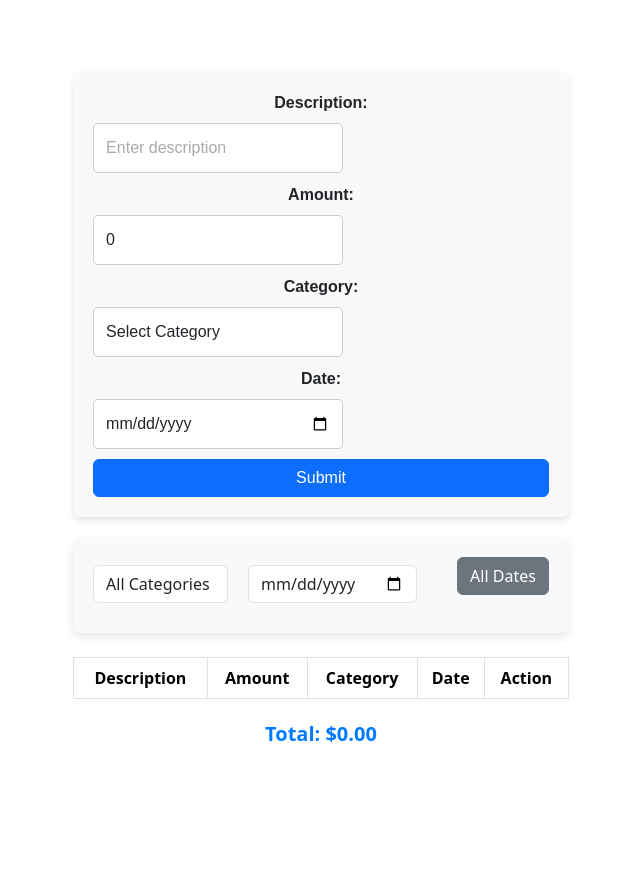
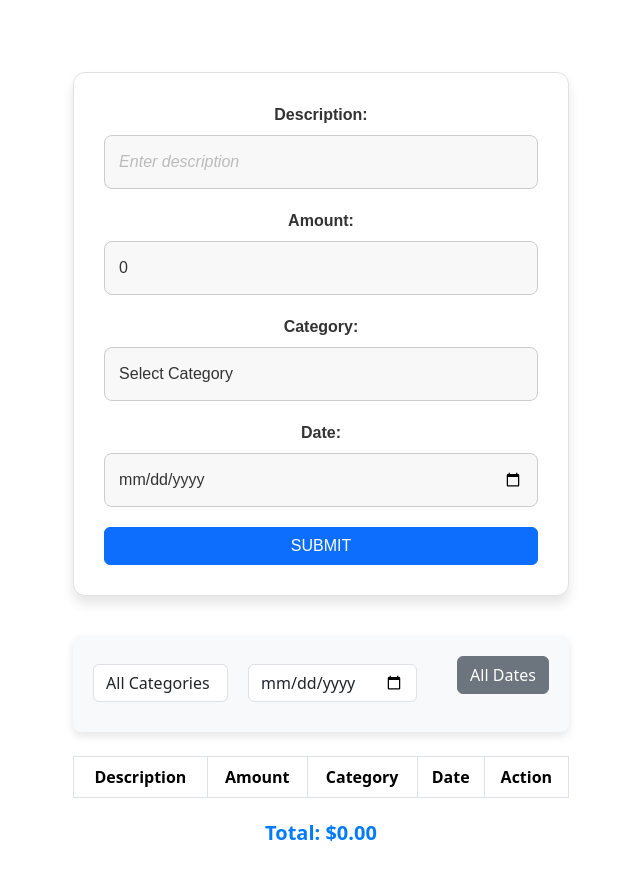
Before and after one commit to TewodrosAdimas/expenseTracker, a React (Vite) app in the folder expense-tracker/: page / in a window 1280 px wide. Shown: the whole page, without its empty margins (319-959 px from the left). Before the commit the page ends 800 px from the top, so only its background shows below. Built offline with nearby package versions, Linux system fonts and the light colour scheme.

Commit message:
form style modified

```diff
--- a/expense-tracker/src/components/Form/styles.css
+++ b/expense-tracker/src/components/Form/styles.css
@@ -1,63 +1,81 @@
 /* Overall container styling */
 .form-container {
-  background-color: #f9f9f9;
-  padding: 20px;
-  border-radius: 8px;
-  box-shadow: 0 4px 6px rgba(0, 0, 0, 0.1);
-  max-width: 600px;
-  margin: 20px auto;
-  font-family: Arial, sans-serif;
+  background-color: #ffffff; /* Brighter background for a cleaner look */
+  padding: 30px;
+  border-radius: 12px;
+  box-shadow: 0 8px 12px rgba(0, 0, 0, 0.1);
+  max-width: 700px; /* Increased container width */
+  margin: 40px auto;
+  font-family: 'Poppins', Arial, sans-serif; /* Modern and clean font */
+  border: 1px solid #e0e0e0;
 }
 
 /* Form inputs styling */
+.form-container .form-group {
+  margin-bottom: 20px;
+}
+
 .form-container .form-group label {
   font-weight: 600;
   margin-bottom: 8px;
+  color: #333333; /* Slightly darker label color for better readability */
+  display: block; /* Ensure labels are on their own line */
 }
 
 .form-container .form-control {
-  border-radius: 5px;
-  border: 1px solid #ccc;
-  padding: 12px;
+  border-radius: 8px; /* Softer rounded corners */
+  border: 1px solid #cccccc;
+  padding: 14px;
   font-size: 16px;
-  transition: border-color 0.3s ease;
+  color: #333333; /* Text color for inputs */
+  background-color: #f8f8f8; /* Subtle background for inputs */
+  transition: all 0.3s ease-in-out;
+  width: 100%; /* Full-width inputs */
+  max-width: 100%; /* Prevents breaking in larger containers */
+  box-sizing: border-box; /* Includes padding and border in width calculation */
 }
 
 /* Focus effect on form inputs */
 .form-container .form-control:focus {
-  border-color: #007bff;
-  box-shadow: 0 0 5px rgba(0, 123, 255, 0.5);
+  border-color: #4caf50; /* Green accent for focus */
+  box-shadow: 0 0 8px rgba(76, 175, 80, 0.3); /* Subtle glow */
+  background-color: #ffffff; /* Brighten input on focus */
 }
 
 /* Submit button styling */
 .submit-btn {
-  padding: 10px 20px;
-  font-size: 16px;
-  background-color: #007bff;
-  color: white;
+  padding: 12px 25px;
+  font-size: 18px; /* Slightly larger font for emphasis */
+  background-color: #4caf50; /* Modern green color */
+  color: #ffffff;
   border: none;
-  border-radius: 5px;
-  width: 100%;
-  transition: background-color 0.3s ease;
+  border-radius: 8px;
+  cursor: pointer;
+  font-weight: 600;
+  text-transform: uppercase; /* Make the button text stand out */
+  transition: all 0.3s ease;
+  width: 100%; /* Full-width button */
 }
 
 .submit-btn:hover {
-  background-color: #0056b3;
+  background-color: #388e3c; /* Darker green on hover */
+  box-shadow: 0 4px 10px rgba(0, 0, 0, 0.2); /* Add a slight shadow on hover */
 }
 
 /* Styling for placeholders */
 .form-container .form-control::placeholder {
-  color: #aaa;
+  color: #bbbbbb;
+  font-style: italic; /* Makes placeholders stand out as hints */
 }
 
 /* Responsive form layout */
 @media (max-width: 768px) {
   .form-container {
-    padding: 15px;
-    margin: 10px;
+    padding: 20px;
+    margin: 15px;
   }
 
   .submit-btn {
-    width: 100%;
+    width: 100%; /* Full-width button for smaller screens */
   }
 }
```
